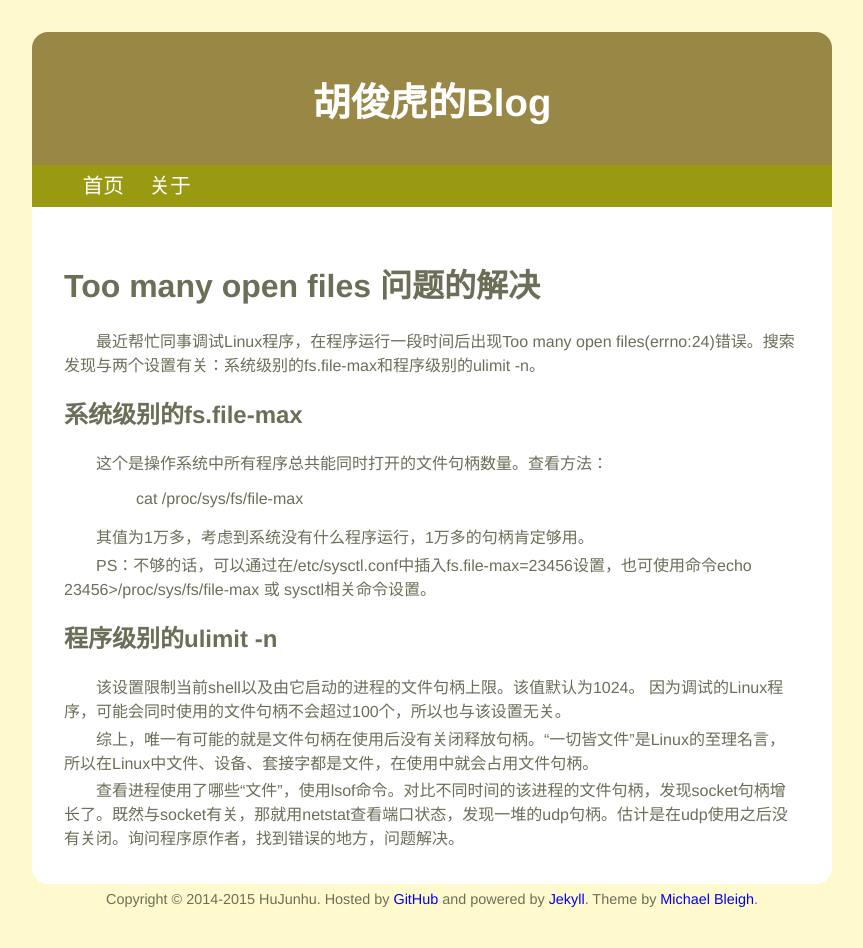
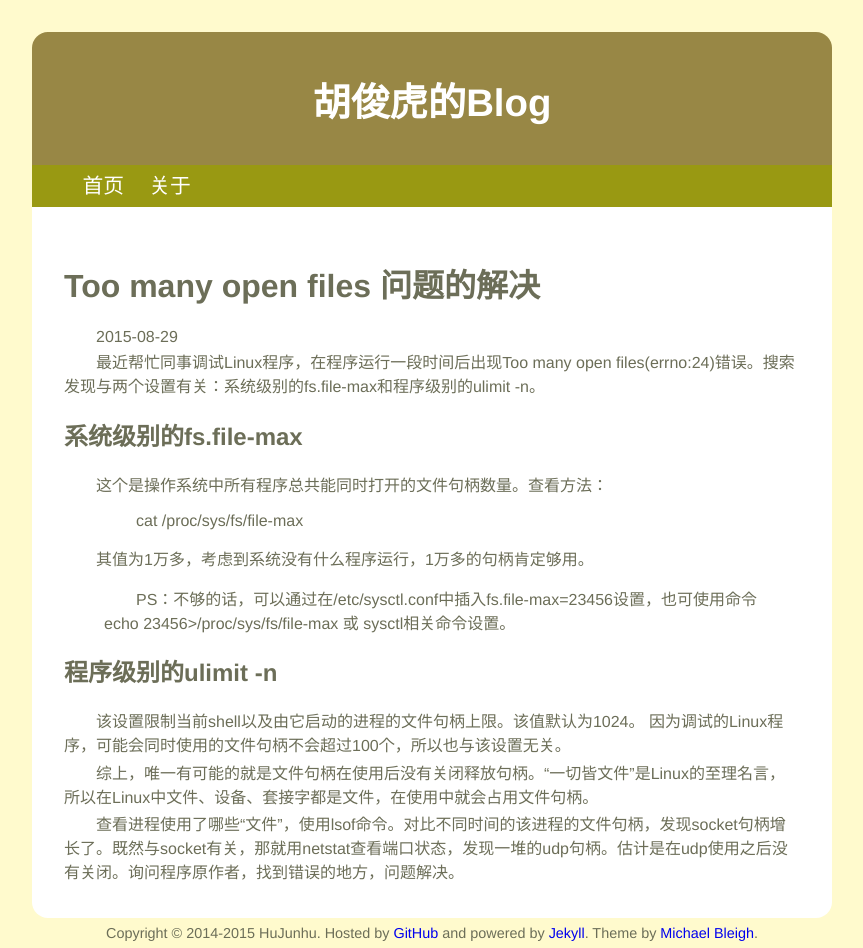
Before and after one commit to hujunhu/hujunhu.github.io, a Jekyll site: the page built from _posts/2015-08-29-too-many-open-files.md, in a window 1280 px wide. Shown: the whole page, without its empty margins (208-1071 px from the left). Built offline with Jekyll 4.4.1, drawn with Linux system fonts in a browser that asks for light colours.

Commit message:
blog 'Too many open files' posted date update

```diff
--- a/_posts/2015-08-29-too-many-open-files.md
+++ b/_posts/2015-08-29-too-many-open-files.md
@@ -3,6 +3,8 @@ layout: default
 title: Too many open files 问题的解决
 ---
 # {{ page.title }}
+
+{{page.date | date: "%Y-%m-%d"}}
 
 最近帮忙同事调试Linux程序，在程序运行一段时间后出现Too many open files(errno:24)错误。搜索发现与两个设置有关：系统级别的fs.file-max和程序级别的ulimit -n。
 
@@ -14,7 +16,7 @@ title: Too many open files 问题的解决
 
 其值为1万多，考虑到系统没有什么程序运行，1万多的句柄肯定够用。
 
-PS：不够的话，可以通过在/etc/sysctl.conf中插入fs.file-max=23456设置，也可使用命令echo 23456>/proc/sys/fs/file-max 或 sysctl相关命令设置。
+> PS：不够的话，可以通过在/etc/sysctl.conf中插入fs.file-max=23456设置，也可使用命令echo 23456>/proc/sys/fs/file-max 或 sysctl相关命令设置。
 
 ## 程序级别的ulimit -n
 
```
